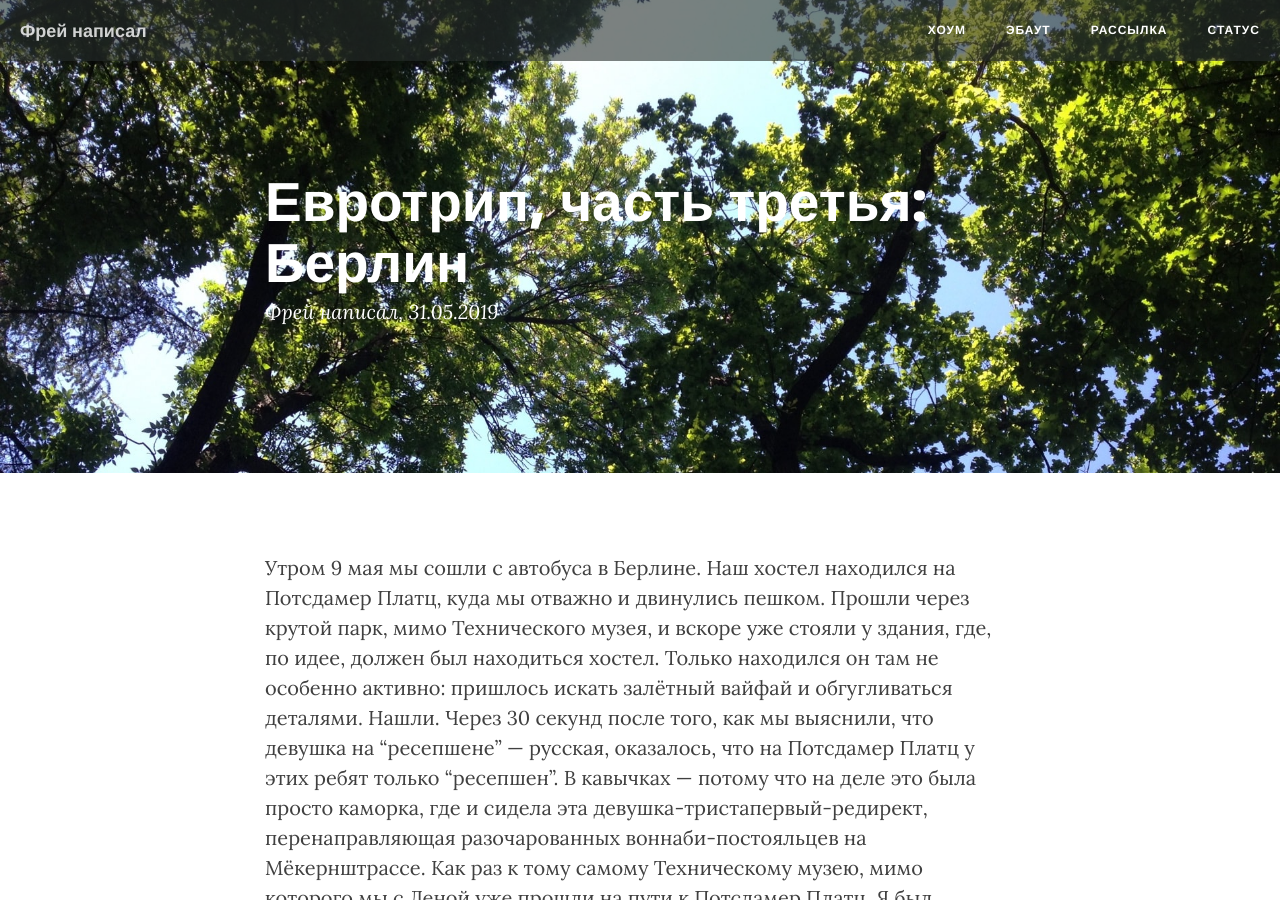
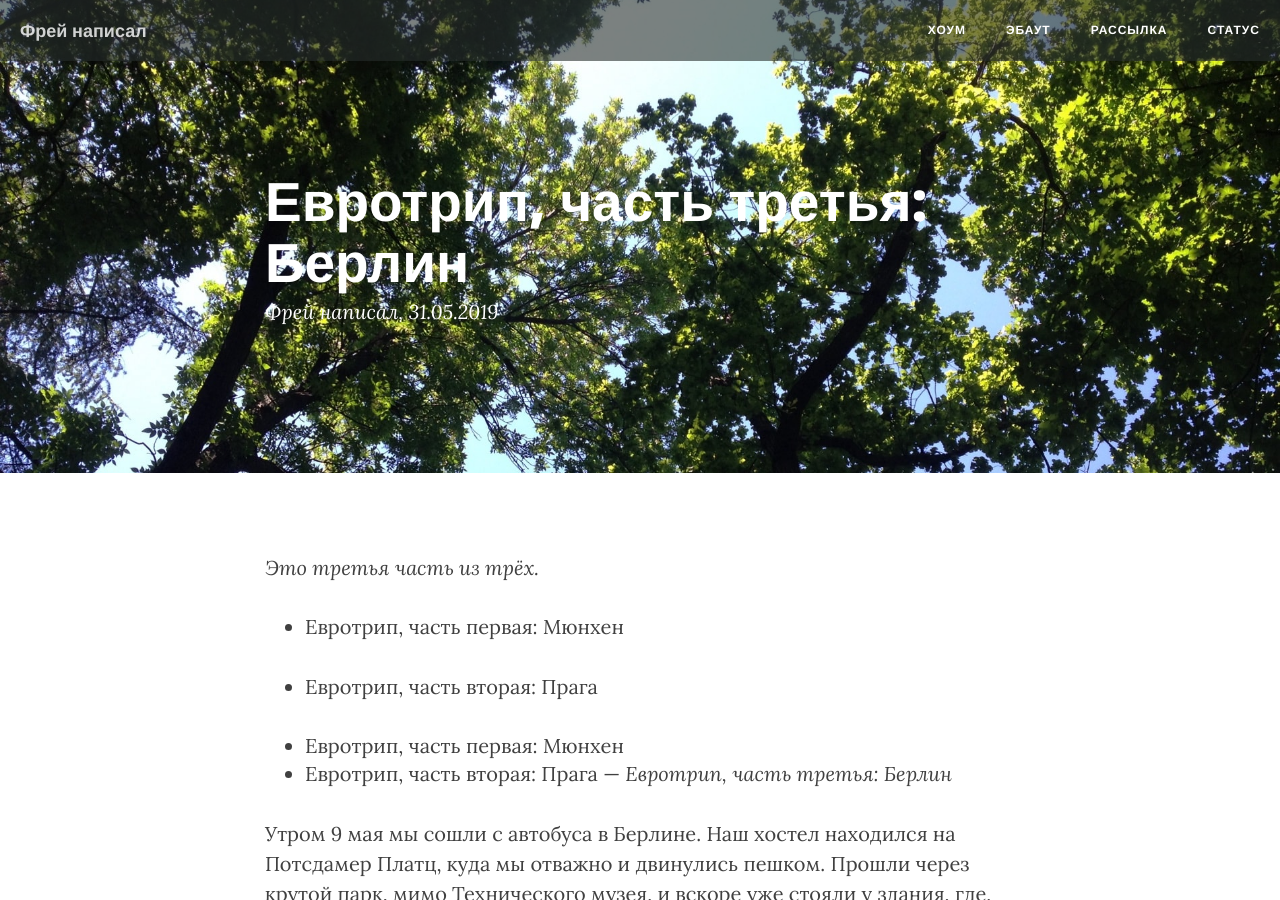
Before and after one commit to Freika/freika.github.io, a Jekyll site: the page built from _posts/2019-05-31-eurotrip-the-first-berlin.md, in a window 1280 px wide and 900 px high. Built offline with Jekyll 4.4.1, drawn with Linux system fonts in a browser that asks for light colours; nearby versions of some CDN libraries; comment, search, counter and statistics services are not loaded.

Commit message:
Update 2019-05-31-eurotrip-the-first-berlin.md

```diff
--- a/_posts/2019-05-31-eurotrip-the-first-berlin.md
+++ b/_posts/2019-05-31-eurotrip-the-first-berlin.md
@@ -3,6 +3,16 @@ layout: post
 title: "Евротрип, часть третья: Берлин"
 description: "Бизнес по-русски, никакого Брежнева и Рейхстаг"
 ---
+
+
+_Это третья часть из трёх._
+
+- [Евротрип, часть первая: Мюнхен](https://frey.su/eurotrip-the-first-munich/)
+- Евротрип, часть вторая: Прага
+
+- [Евротрип, часть первая: Мюнхен](https://frey.su/eurotrip-the-first-munich/)
+- [Евротрип, часть вторая: Прага](https://frey.su/eurotrip-the-first-prague/)
+— *Евротрип, часть третья: Берлин*
 
 Утром 9 мая мы сошли с автобуса в Берлине. Наш хостел находился на Потсдамер Платц, куда мы отважно и двинулись пешком. Прошли через крутой парк, мимо Технического музея, и вскоре уже стояли у здания, где, по идее, должен был находиться хостел. Только находился он там не особенно активно: пришлось искать залётный вайфай и обгугливаться деталями. Нашли. Через 30 секунд после того, как мы выяснили, что девушка на "ресепшене" — русская, оказалось, что на Потсдамер Платц у этих ребят только "ресепшен". В кавычках — потому что на деле это была просто каморка, где и сидела эта девушка-тристапервый-редирект, перенаправляющая разочарованных воннаби-постояльцев на Мёкернштрассе. Как раз к тому самому Техническому музею, мимо которого мы с Леной уже прошли на пути к Потсдамер Платц. Я был разочарован и несколько зол и не мог не видеть паттерн: с русскими лучше дел не иметь. Конечно, я могу быть не прав, но в этой поездке этот случай был уже вторым, когда столкновение с русскими в контексте каких-то услуг несло негативный опыт.
 
```
